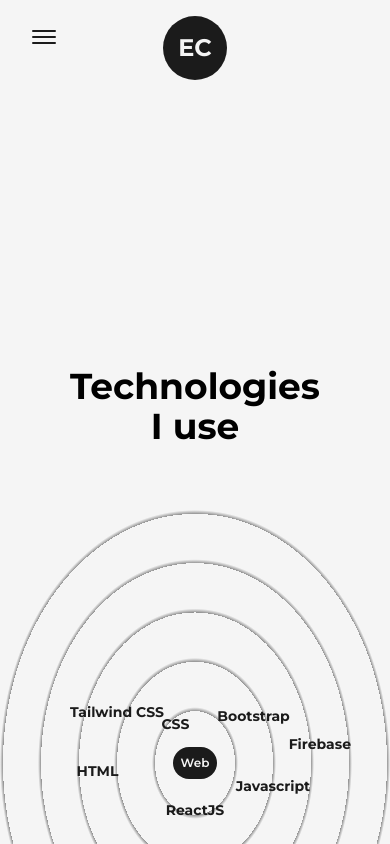
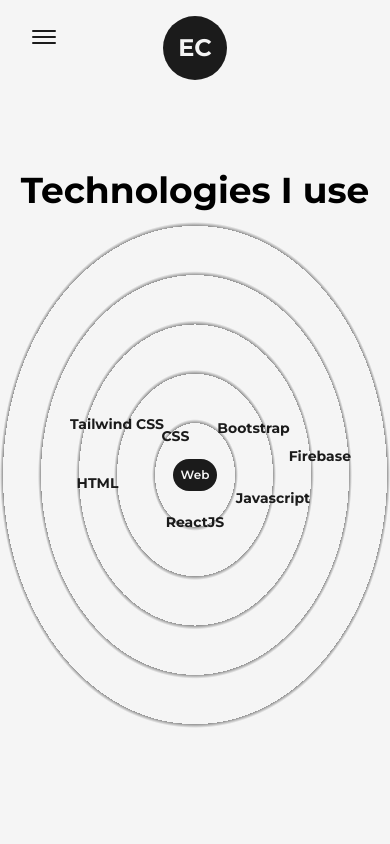
Before and after one commit to edaceylnn/portfolio, a Next.js app: page /about in a window 390 px wide. Shown: the top 844 px of the page. Built offline with nearby package versions, Linux system fonts and the light colour scheme.

Commit message:
Add files via upload

```diff
--- a/src/components/Layout.js
+++ b/src/components/Layout.js
@@ -2,7 +2,7 @@
 
 const Layout = ({children, className=""}) => {
   return (
-    <div className={`w-full h-full inline-block z-0 bg-light dark:bg-dark p-12 xl:p-24 lg:p-16 md:p-12 sm:p-8 sm:mb-36 ${className}`}>
+    <div className={`w-full h-full inline-block z-0 bg-light dark:bg-dark p-12 xl:p-24 lg:p-16 md:p-12 sm:p-8  ${className}`}>
         {children}
     </div>
   )
--- a/src/components/Skills.js
+++ b/src/components/Skills.js
@@ -21,7 +21,7 @@
 const Skills = () => {
   return (
     <>
-      <h2 className="font-bold text-6xl  w-full text-center md:text-4xl p-16">
+      <h2 className="font-bold text-6xl  w-full text-center md:text-4xl p-3">
         Technologies I use
       </h2>
       <div
```
